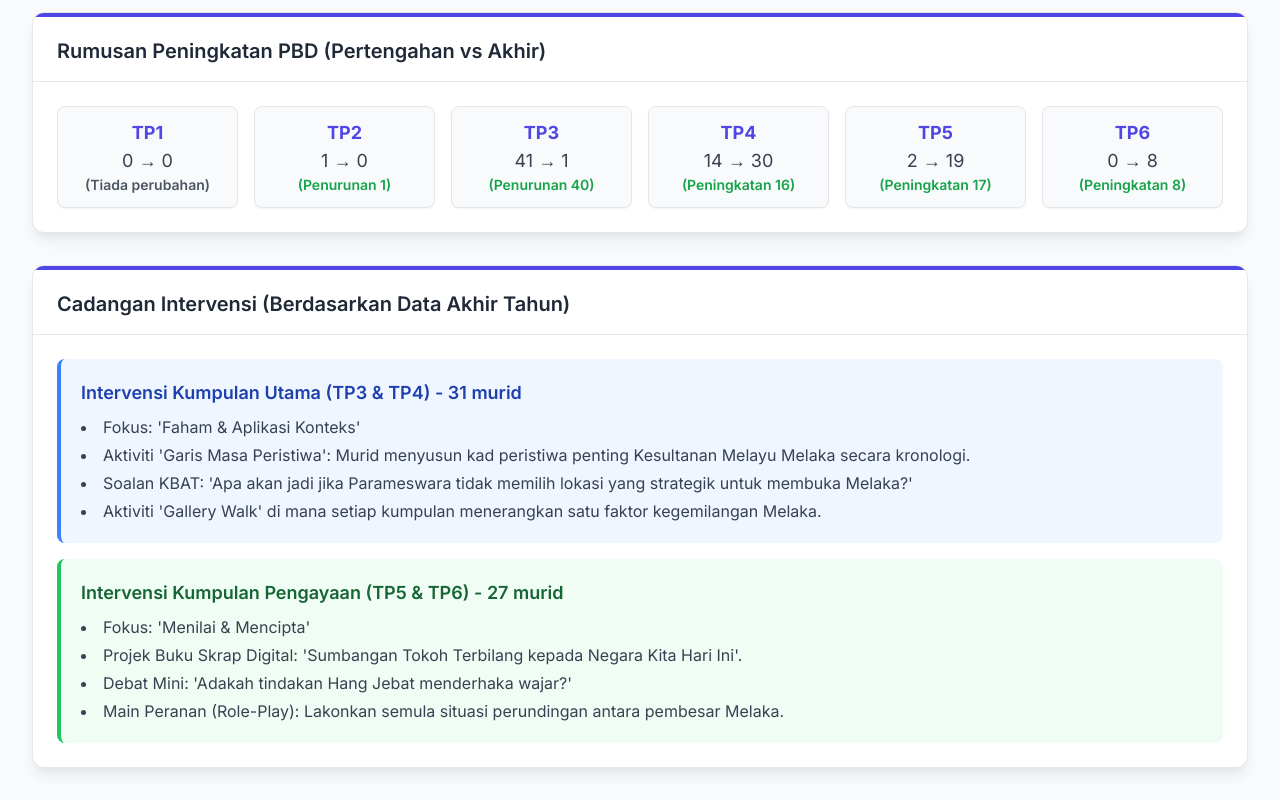
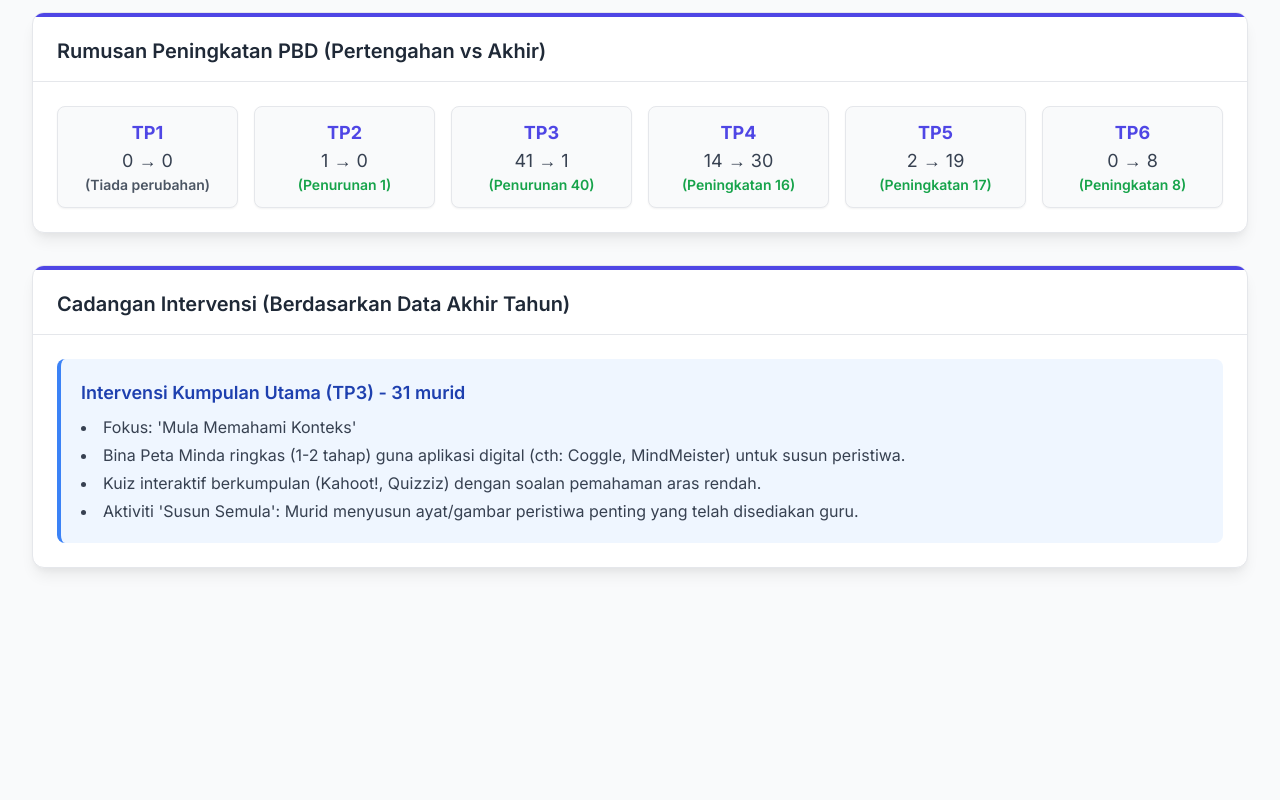
Before and after one commit to cikgujiwa/analisispbd, a plain HTML site: page index.html in a window 1280 px wide. Shown: the part 922-1722 px from the top of the page. After the commit the page ends 1522 px from the top, so only its background shows below. Drawn offline with nearby package versions, Linux system fonts and the light colour scheme.

Commit message:
Update index.html

```diff
--- a/index.html
+++ b/index.html
@@ -191,66 +191,48 @@
             }
         };
 
-        // --- (BARU) DATA INTERVENSI KHUSUS TAHUN ---
+        // --- (BARU) DATA INTERVENSI UMUM (BUKAN TOPIK) & BERBEZA IKUT TAHUN ---
         const intervensiData = {
-            "tahun4": {
-                "fokus": [ // TP1 & TP2
-                    "Fokus: 'Kenal Fakta Asas Sejarah Awal'",
-                    "Latih tubi visual: Gunakan kad imbas/gambar tokoh terbilang (Parameswara, Hang Tuah) dan namakan mereka.",
-                    "Peta 'i-Think': Bina peta buih mudah untuk menyenaraikan ciri-ciri Zaman Air Batu.",
-                    "Sesi bimbingan kumpulan kecil untuk mengeja dan mengingati nama Kerajaan-Kerajaan Melayu Awal."
+            "tahun4": { // Fokus: Pengenalan & Fakta Asas
+                "fokus": [ // TP1 & TP2 (Tahu)
+                    "Fokus: 'Kenal Fakta Asas'",
+                    "Latih tubi 5 minit awal kelas guna kad imbas digital (cth: Quizlet, Wordwall).",
+                    "Tonton video Sejarah animasi (YouTube) & minta murid senaraikan 3 perkara yang mereka nampak/dengar.",
+                    "Sesi bimbingan kumpulan kecil (3-5 murid) untuk mengeja dan mengingati istilah/nama penting."
                 ],
-                "utama": [ // TP3 & TP4
-                    "Fokus: 'Faham & Aplikasi Konteks'",
-                    "Aktiviti 'Garis Masa Peristiwa': Murid menyusun kad peristiwa penting Kesultanan Melayu Melaka secara kronologi.",
-                    "Soalan KBAT: 'Apa akan jadi jika Parameswara tidak memilih lokasi yang strategik untuk membuka Melaka?'",
-                    "Aktiviti 'Gallery Walk' di mana setiap kumpulan menerangkan satu faktor kegemilangan Melaka."
-                ],
-                "pengayaan": [ // TP5 & TP6
-                    "Fokus: 'Menilai & Mencipta'",
-                    "Projek Buku Skrap Digital: 'Sumbangan Tokoh Terbilang kepada Negara Kita Hari Ini'.",
-                    "Debat Mini: 'Adakah tindakan Hang Jebat menderhaka wajar?'",
-                    "Main Peranan (Role-Play): Lakonkan semula situasi perundingan antara pembesar Melaka."
+                "utama": [ // TP3 (Tahu & Faham)
+                    "Fokus: 'Mula Memahami Konteks'",
+                    "Bina Peta Minda ringkas (1-2 tahap) guna aplikasi digital (cth: Coggle, MindMeister) untuk susun peristiwa.",
+                    "Kuiz interaktif berkumpulan (Kahoot!, Quizziz) dengan soalan pemahaman aras rendah.",
+                    "Aktiviti 'Susun Semula': Murid menyusun ayat/gambar peristiwa penting yang telah disediakan guru."
                 ]
             },
-            "tahun5": {
-                "fokus": [ // TP1 & TP2
-                    "Fokus: 'Kenal Simbol & Tokoh Kemerdekaan'",
-                    "Aktiviti 'Padan Suai': Padankan gambar tokoh pejuang kemerdekaan (cth: Tunku Abdul Rahman) dengan nama mereka.",
-                    "Latihan 'Lengkapkan Lirik': Murid mengisi tempat kosong dalam lirik lagu 'Negaraku' dan lagu negeri.",
-                    "Aktiviti mewarna dan melabel Jata Negara dan Bendera Malaysia."
+            "tahun5": { // Fokus: Kronologi & Kepentingan
+                "fokus": [ // TP1 & TP2 (Tahu)
+                    "Fokus: 'Glosari & Garis Masa Asas'",
+                    "Murid membina 'Glosari Digital' (istilah sukar) menggunakan Google Docs/Slides secara kolaboratif.",
+                    "Guna aplikasi (Wordwall) untuk aktiviti 'Padan Suai' (tarikh, tokoh, peristiwa).",
+                    "Sesi 'Klinik Sejarah' 10 minit selepas kelas untuk murid yang masih keliru fakta asas."
                 ],
-                "utama": [ // TP3 & TP4
-                    "Fokus: 'Faham & Hurai Kepentingan'",
-                    "Peta Minda: 'Maksud Lambang-lambang pada Jata Negara'.",
-                    "Simulasi: Lakonkan semula peristiwa pengisytiharan kemerdekaan di Stadium Merdeka.",
-                    "Perbincangan Kumpulan: 'Mengapa kita perlu menghormati Yang di-Pertuan Agong sebagai ketua negara?'"
-                ],
-                "pengayaan": [ // TP5 & TP6
-                    "Fokus: 'Menilai & Menjana Idea'",
-                    "Penulisan Esei Pendek / Poster: 'Cara Saya Menghargai Kemerdekaan Negara'.",
-                    "Projek Wawancara: Murid menemu bual ahli keluarga (datuk/nenek) tentang pengalaman mereka berkaitan kemerdekaan.",
-                    "Forum: 'Peranan Institusi Raja-raja Melayu dalam Menjamin Kedaulatan Negara'."
+                "utama": [ // TP3 (Tahu & Faham)
+                    "Fokus: 'Faham Susunan & Kepentingan'",
+                    "Bina 'Garis Masa Interaktif': Murid menambah 3-5 peristiwa pada templat garis masa di Canva atau Genially.",
+                    "Aktiviti 'Papan Tulis Digital' (Padlet/Jamboard): Murid menulis satu soalan (Apa/Mengapa) tentang topik.",
+                    "Simulasi/Lakonan ringkas untuk memahami proses/peristiwa (cth: proses pengisytiharan)."
                 ]
             },
-            "tahun6": {
-                "fokus": [ // TP1 & TP2
-                    "Fokus: 'Nyatakan Fakta Asas Kemakmuran'",
-                    "Aktiviti 'Puzzle': Susun semula 5 prinsip Rukun Negara mengikut urutan yang betul.",
-                    "Kuiz 'Teka Siapa': Guru memberi pembayang tentang sumbangan seorang Perdana Menteri, murid meneka nama.",
-                    "Kenali Bendera: Aktiviti kuiz pantas mengenal pasti bendera negara-negara jiran (ASEAN)."
+            "tahun6": { // Fokus: Hubungkait & Impak
+                "fokus": [ // TP1 & TP2 (Tahu)
+                    "Fokus: 'Kenal Konsep & Sumbangan'",
+                    "Kuiz 'Carian Imej Google': Guru paparkan 5 imej (cth: bendera ASEAN, logo Komanwel), murid namakan.",
+                    "Sesi soal jawab pantas guna 'Random Name Picker' digital untuk pastikan murid ingat fakta teras.",
+                    "Tugasan 'Lengkapkan Peta Pokok': Murid melengkapkan peta i-Think (cth: senarai sumbangan pemimpin) yang disediakan guru."
                 ],
-                "utama": [ // TP3 & TP4
-                    "Fokus: 'Terangkan Kepentingan Perpaduan'",
-                    "Kajian Kes: 'Bagaimana sukan (cth: badminton) boleh menyatukan rakyat Malaysia?'",
-                    "Buku Skrap Mini: 'Sumbangan Malaysia dalam Komanwel atau PBB'.",
-                    "Perbincangan: 'Bincangkan bagaimana Rukun Negara diamalkan di sekolah kita.'"
-                ],
-                "pengayaan": [ // TP5 & TP6
-                    "Fokus: 'Menilai & Mencipta Wawasan'",
-                    "Projek Folio: 'Malaysia di Persada Dunia' (Kejayaan dalam sukan, sains, kebudayaan).",
-                    "Debat Terkawal: 'Cabaran untuk mengekalkan kemakmuran negara pada masa hadapan.'",
-                    "Tugasan 'Duta Muda': Murid menghasilkan satu video pendek (ala TikTok) mempromosikan keunikan Malaysia kepada negara luar."
+                "utama": [ // TP3 (Tahu & Faham)
+                    "Fokus: 'Mula Menghubungkaitkan Idea'",
+                    "Poster Digital: Murid menghasilkan poster infografik mudah (Canva/Piktochart) tentang satu konsep (cth: 'Kenapa Perpaduan Penting?').",
+                    "Forum 'Satu Minit': Murid dalam kumpulan kecil beri pendapat 1 minit tentang satu isu dan rekod guna perakam audio di telefon.",
+                    "Aktiviti 'Jigsaw Reading' (Pembacaan TerkongsI) menggunakan artikel pendek dari sumber digital."
                 ]
             }
         };
@@ -438,7 +420,7 @@
                 // Kira jumlah murid dalam setiap kumpulan berdasarkan data AKHIR TAHUN
                 const totalTP1_2 = data.cerdas.pbd.akhir[0] + data.cerdas.pbd.akhir[1] + data.cerdik.pbd.akhir[0] + data.cerdik.pbd.akhir[1];
                 const totalTP3_4 = data.cerdas.pbd.akhir[2] + data.cerdas.pbd.akhir[3] + data.cerdik.pbd.akhir[2] + data.cerdik.pbd.akhir[3];
-                const totalTP5_6 = data.cerdas.pbd.akhir[4] + data.cerdas.pbd.akhir[5] + data.cerdik.pbd.akhir[4] + data.cerdik.pbd.akhir[5];
+                // totalTP5_6 tidak perlu dikira kerana Cikgu tidak mahu paparkannya
 
                 let html = '';
 
@@ -455,28 +437,25 @@
                     `;
                 }
 
-                // Intervensi untuk Kumpulan Utama (TP3 & TP4)
+                // Intervensi untuk Kumpulan Utama (TP3) - TP4 juga dikira di sini tetapi intervensi fokus pada TP3
                 if (totalTP3_4 > 0) {
                     html += `
                         <div class="intervention-group p-5 rounded-lg border-l-4 border-blue-500 bg-blue-50">
-                            <h4 class="text-lg font-semibold text-blue-800 mb-2">Intervensi Kumpulan Utama (TP3 & TP4) - ${totalTP3_4} murid</h4>
+                            <h4 class="text-lg font-semibold text-blue-800 mb-2">Intervensi Kumpulan Utama (TP3) - ${totalTP3_4} murid</h4>
                             <ul class="list-disc list-inside space-y-1">${createList(intervensiTahun.utama)}</ul>
                         </div>
                     `;
                 }
 
-                // Intervensi untuk Kumpulan Pengayaan (TP5 & TP6)
-                if (totalTP5_6 > 0) {
-                    html += `
-                        <div class="intervention-group p-5 rounded-lg border-l-4 border-green-500 bg-green-50">
-                            <h4 class="text-lg font-semibold text-green-800 mb-2">Intervensi Kumpulan Pengayaan (TP5 & TP6) - ${totalTP5_6} murid</h4>
-                            <ul class="list-disc list-inside space-y-1">${createList(intervensiTahun.pengayaan)}</ul>
-                        </div>
-                    `;
-                }
+                // (DIBUANG) Bahagian Intervensi Kumpulan Pengayaan (TP5 & TP6) telah dibuang seperti permintaan Cikgu.
 
-                if (html === '') {
-                    html = '<p class="text-gray-500 text-center py-4">Tahniah! Tiada murid TP1/TP2. Semua murid telah melepasi tahap minimum.</p>';
+                // Semak jika tiada langsung murid TP1/2/3
+                if (totalTP1_2 === 0 && totalTP3_4 === 0) {
+                    html = '<p class="text-gray-500 text-center py-4">Tahniah! Tiada murid di bawah TP4. Semua murid telah melepasi tahap minimum.</p>';
+                } else if (html === '') {
+                    // Jika TP1/2=0, tapi TP3/4 > 0, mesej di atas tak keluar.
+                    // Jika TP1/2 > 0, tapi TP3/4 = 0, mesej di atas tak keluar.
+                    // Jika dua-dua 0, baru mesej tahniah keluar. Ini betul.
                 }
 
                 container.innerHTML = html;
```
